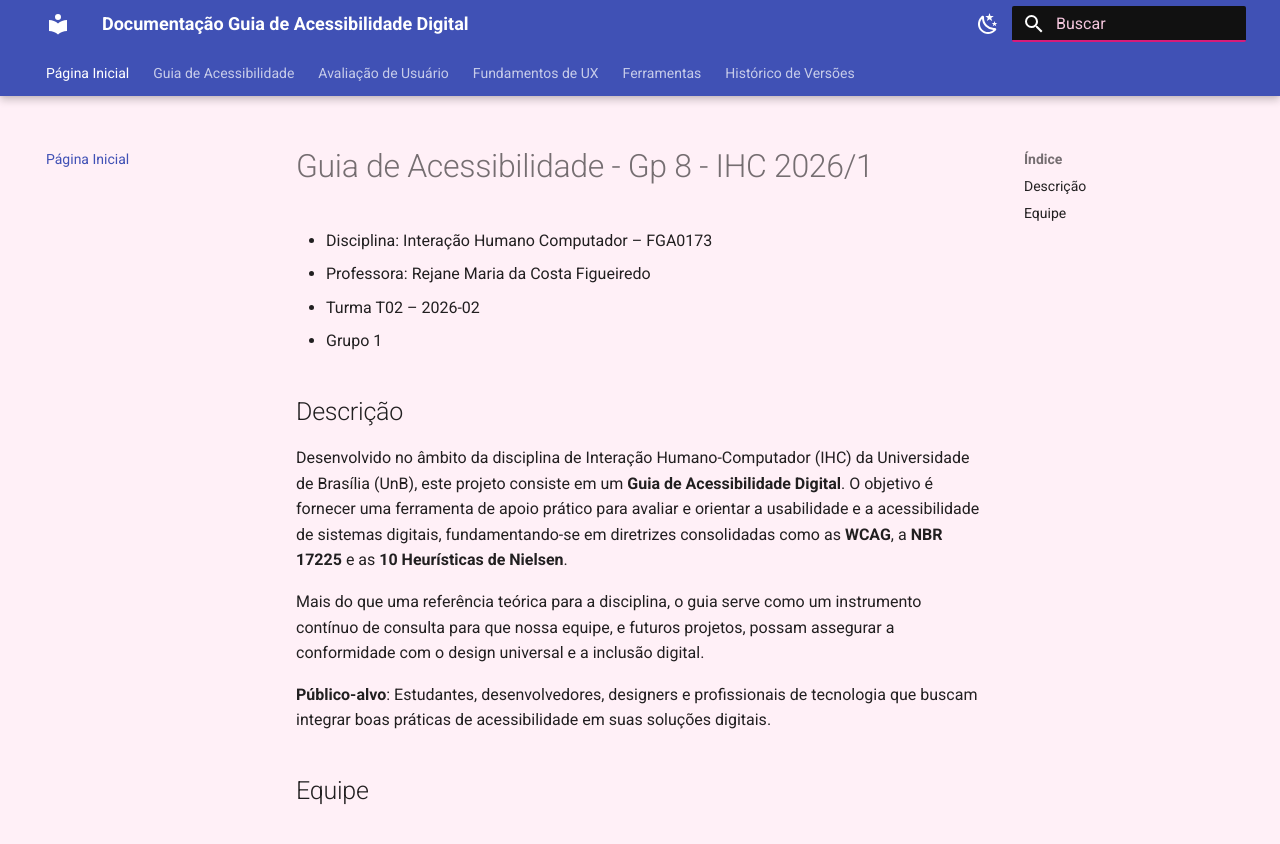
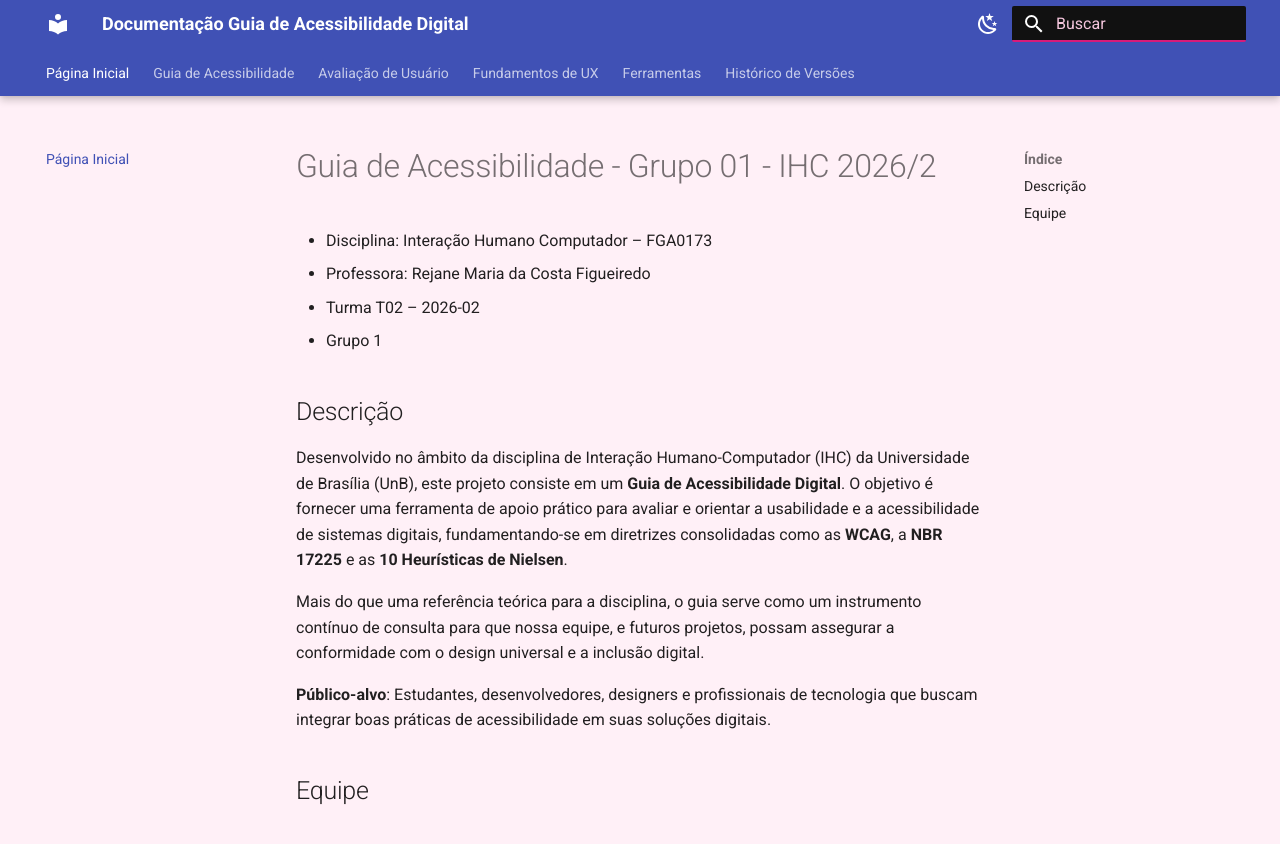
Before and after one commit to UnB-IHC/IHC_2026.2_Grupo01, an MkDocs documentation site: the page built from docs/index.md, in a window 1280 px wide and 900 px high, cut to the strip 0-864 px from the top of the window. Shown: the top 844 px of the strip. Built offline with MkDocs 1.6.1 and Material for MkDocs 9.7.7, drawn with Linux system fonts in a browser that asks for light colours.

Commit message:
docs: Update accessibility guide title and group number

```diff
--- a/docs/index.md
+++ b/docs/index.md
@@ -1,4 +1,4 @@
-# Guia de Acessibilidade - Gp 8 - IHC 2026/1
+# Guia de Acessibilidade - Grupo 01 - IHC 2026/2
 
 * Disciplina: Interação Humano Computador – FGA0173
 * Professora: Rejane Maria da Costa Figueiredo
```
